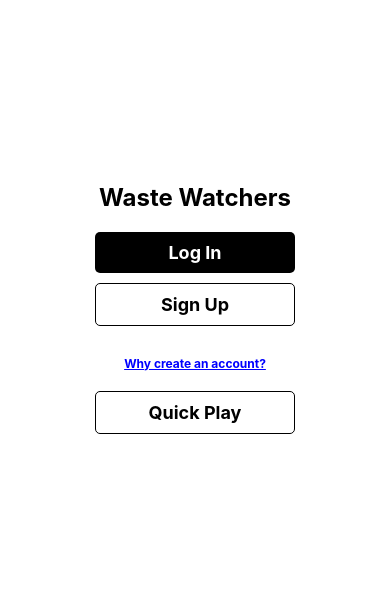
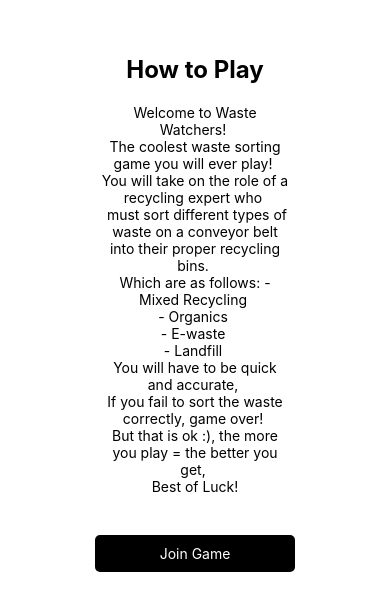
Before and after one commit to WinsomeTang/Waste-Watchers, a React Native app in the folder WasteWatchers/: screen /HowToPlay in a window 390 px wide. Shown: the part 109-720 px from the top of the page. Built offline with nearby package versions, Linux system fonts and the light colour scheme.

Commit message:
How to play page is complete with manual

```diff
--- a/WasteWatchers/App.js
+++ b/WasteWatchers/App.js
@@ -32,7 +32,7 @@ export default function App() {
         <Stack.Screen name="LogIn" component={LogInPage} />
         <Stack.Screen name="WhyAccount" component={WhyAccountPage} />
         <Stack.Screen name="Game" component={GamePage} />
-        <Stack.Screen name="HowToPlayPage" component={HowToPlayPage} />
+        <Stack.Screen name="HowToPlay" component={HowToPlayPage} />
       </Stack.Navigator>
     </NavigationContainer>
   );
@@ -120,7 +120,6 @@ function WhyAccountPage({ navigation }) {
   );
 }
 
-
 const styles = StyleSheet.create({
   container: {
     flex: 1,
--- a/WasteWatchers/HowToPlayPage.js
+++ b/WasteWatchers/HowToPlayPage.js
@@ -1,9 +1,8 @@
 import React from 'react';
-import { StyleSheet, Text, View, TouchableOpacity } from 'react-native';
+import { StyleSheet, Text, TextInput, TouchableOpacity, View } from 'react-native';
 
 export default function HowToPlayPage({ navigation }) {
   const handleJoinGamePress = () => {
-    // Implement navigation or other actions for join game button press
     console.log('Join Game button pressed');
     navigation.navigate('Game');
   };
@@ -11,7 +10,20 @@ export default function HowToPlayPage({ navigation }) {
   return (
     <View style={styles.container}>
       <Text style={styles.title}>How to Play</Text>
-      <Text style={styles.description}>get good tbh.</Text>
+      <Text style={styles.description}>
+        Welcome to Waste Watchers! {'\n'}
+        The coolest waste sorting game you will ever play! {'\n'}
+        You will take on the role of a recycling expert who {'\n'} must sort different types of waste on a conveyor belt into their proper recycling bins. {'\n'}
+        Which are as follows:
+        - Mixed Recycling {'\n'}
+        - Organics {'\n'}
+        - E-waste {'\n'}
+        - Landfill {'\n'}
+        You will have to be quick and accurate, {'\n'}
+        If you fail to sort the waste correctly, game over! {'\n'}
+        But that is ok :), the more you play = the better you get, {'\n'}
+        Best of Luck!
+      </Text>
       <TouchableOpacity
         style={styles.joinGameButton}
         onPress={handleJoinGamePress}
```
